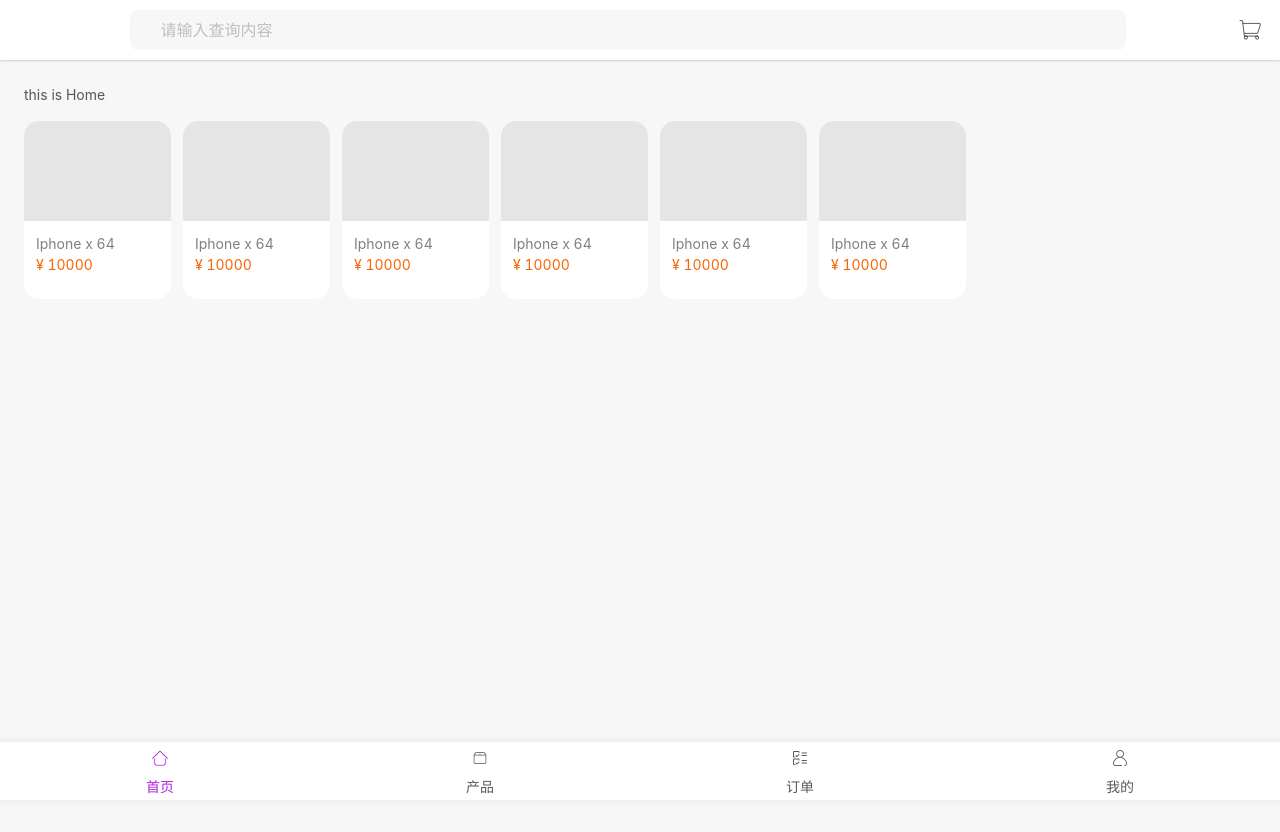
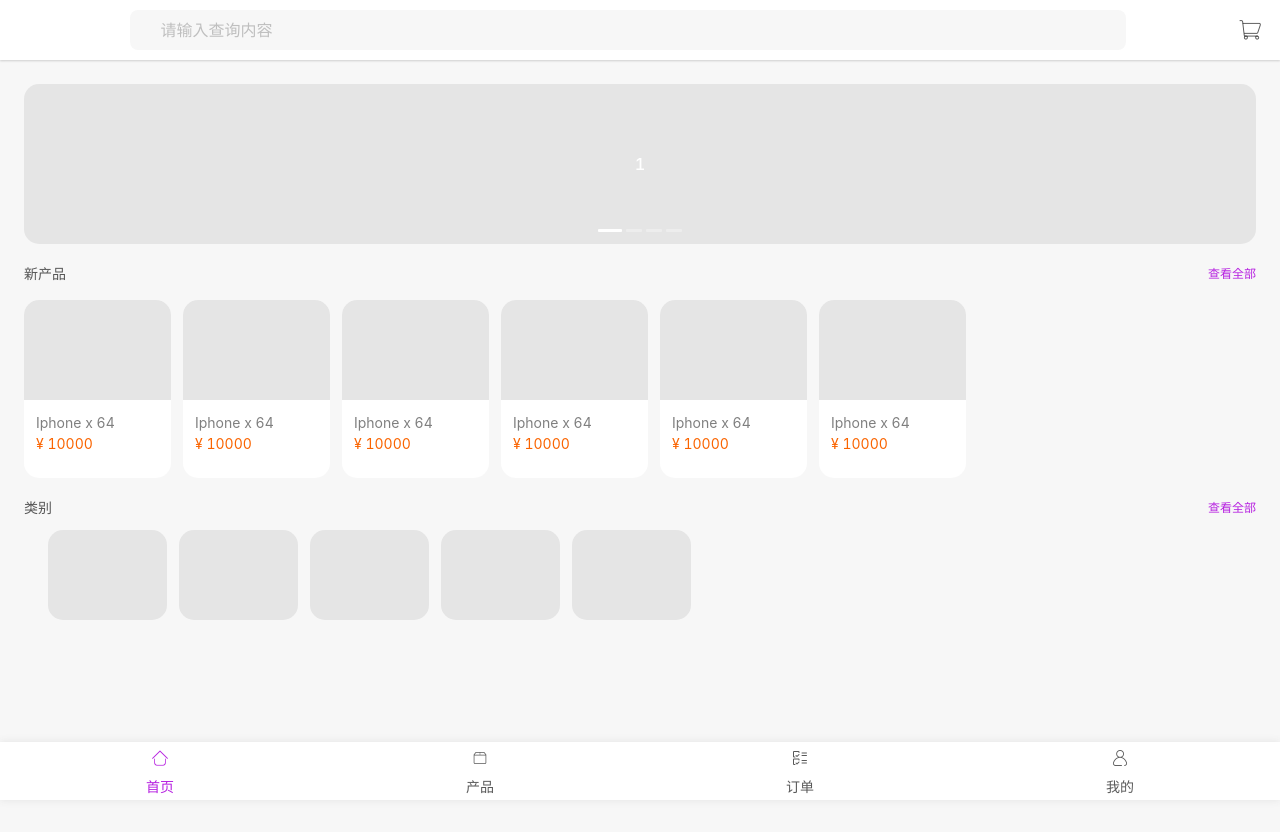
Before and after one commit to lazyYangn/shop-app, a Vue app: page /#/main/home in a window 1280 px wide. Before the commit this address led to /main/home#/main/home. Shown: the top 832 px of the page. Built offline with nearby package versions, Linux system fonts and the light colour scheme.

Commit message:
this is No.5

```diff
--- a/package.json
+++ b/package.json
@@ -8,6 +8,7 @@
   },
   "dependencies": {
     "ant-design-vue": "^1.6.5",
+    "better-scroll": "^2.0.2",
     "core-js": "^3.6.5",
     "vue": "^2.6.11",
     "vue-router": "^3.4.3"
--- a/src/App.vue
+++ b/src/App.vue
@@ -1,6 +1,8 @@
 <template>
   <div id="app">
-    <router-view></router-view>
+    <transition :name="transitionName">
+      <router-view></router-view>
+    </transition>
   </div>
 </template>
 
@@ -8,9 +10,108 @@
 export default {
   name: 'app',
   components: {},
+  data() {
+    return {
+      transitionName: '',
+    }
+  },
+  watch: {
+    $route(to, from) {
+      //此时假设从index页面跳转到pointList页面
+      // console.log(to); // "/pointList"
+      // console.log(from); // “/index”
+
+      if ((to.path == '/search' && from.path == '/main/home') || (to.path == '/main/home' && from.path == '/search')) {
+        const routeDeep = ['/main/home', '/search']
+        const toDepth = routeDeep.indexOf(to.path)
+        const fromDepth = routeDeep.indexOf(from.path)
+        if (fromDepth >= 0) {
+          this.transitionName = toDepth > fromDepth ? 'fold-left' : 'fold-right'
+        }
+      } else {
+        this.transitionName = ''
+      }
+    },
+  },
 }
 </script>
 
 <style>
 @import './assets/iconfont/iconfont.css';
+.fold-left-enter-active {
+  animation-name: fold-left-in;
+  animation-duration: 0.3s;
+}
+.fold-left-leave-active {
+  animation-name: fold-left-out;
+  animation-duration: 0.3s;
+}
+@keyframes fold-left-in {
+  0% {
+    -webkit-transform: translate3d(100%, 0, 0);
+    transform: translate3d(100%, 0, 0);
+    /* visibility: visible; */
+  }
+  /*50% {
+      transform: translate3d(50%, 0, 0);
+    }*/
+  100% {
+    -webkit-transform: translate3d(0, 0, 0);
+    transform: translate3d(0, 0, 0);
+  }
+}
+@keyframes fold-left-out {
+  0% {
+    -webkit-transform: translate3d(0, 0, 0);
+    transform: translate3d(0, 0, 0);
+  }
+  /*50% {
+      transform: translate3d(-50%, 0 , 0);
+    }*/
+  100% {
+    -webkit-transform: translate3d(-100%, 0, 0);
+    transform: translate3d(-100%, 0, 0);
+    /* visibility: hidden; */
+  }
+}
+.fold-right-enter-active {
+  animation-name: fold-right-in;
+  animation-duration: 0.3s;
+}
+.fold-right-leave-active {
+  animation-name: fold-right-out;
+  animation-duration: 0.3s;
+}
+@keyframes fold-right-in {
+  0% {
+    width: 100%;
+    -webkit-transform: translate3d(-100%, 0, 0);
+    transform: translate3d(-100%, 0, 0);
+    /* visibility: visible; */
+  }
+  /*50% {
+      transform: translate3d(50%, 0, 0);
+    }*/
+  100% {
+    width: 100%;
+    -webkit-transform: translate3d(0, 0, 0);
+    transform: translate3d(0, 0, 0);
+  }
+}
+@keyframes fold-right-out {
+  0% {
+    width: 100%;
+    -webkit-transform: translate3d(0, 0, 0);
+    transform: translate3d(0, 0, 0);
+  }
+  /*50% {
+      transform: translate3d(-50%, 0 , 0);
+    }*/
+  100% {
+    width: 100%;
+    -webkit-transform: translate3d(100%, 0, 0);
+    transform: translate3d(100%, 0, 0);
+    /* visibility: hidden; */
+  }
+}
 </style>
--- a/src/antd/index.js
+++ b/src/antd/index.js
@@ -1,10 +1,12 @@
 import Vue from 'vue'
-import { Input, Icon, Button, message, List } from 'ant-design-vue'
+import { Input, Icon, Button, message, List, Carousel, Avatar } from 'ant-design-vue'
 import 'ant-design-vue/dist/antd.css'
 Vue.use(Input)
 Vue.use(Icon)
 Vue.use(Button)
 Vue.use(List)
+Vue.use(Carousel)
+Vue.use(Avatar)
 
 Vue.prototype.$message = message
 message.config({
--- a/src/components/pages/tabs/Account.vue
+++ b/src/components/pages/tabs/Account.vue
@@ -1,3 +1,74 @@
 <template>
-    <div>this is D Page</div>
+  <div class="Acc">
+    <div class="bell">
+      <a-icon type="bell" />
+    </div>
+    <div class="avatarClass">
+      <a-avatar :size="100" icon="user" />
+    </div>
+    <a-list class="menu" item-layout="horizontal" :data-source="menu">
+      <a-list-item style="border:none" slot="renderItem" slot-scope="item">
+        <div>{{ item.name }}</div>
+        <a-icon type="right" />
+      </a-list-item>
+    </a-list>
+  </div>
 </template>
+
+<script>
+const menu = [
+  {
+    name: '个人信息',
+  },
+  {
+    name: '收货地址',
+  },
+  {
+    name: '历史订单',
+  },
+  {
+    name: '消息通知',
+  },
+  {
+    name: '绑定卡片',
+  },
+  {
+    name: '查看版本',
+  },
+  {
+    name: '退出登录',
+  },
+]
+export default {
+  name: 'Account',
+  data() {
+    return {
+      menu,
+    }
+  },
+  components: {},
+}
+</script>
+
+<style scoped>
+.Acc {
+  position: relative;
+}
+.bell {
+  position: absolute;
+  top: 24px;
+  right: 24px;
+  font-size: 24px;
+}
+.avatarClass {
+  height: 290px;
+  display: flex;
+  justify-content: center;
+  align-items: center;
+}
+.menu {
+  background-color: #fff;
+  height: 100%;
+  padding: 0 24px;
+}
+</style>
--- a/src/components/pages/tabs/Home.vue
+++ b/src/components/pages/tabs/Home.vue
@@ -4,9 +4,27 @@
       <div slot="right" class="iconfont icon-gouwuchezhengpin" @click="goto('/cart')"></div>
     </TopBar>
     <MyContent>
-      <div>this is Home</div>
+      <a-carousel :after-change="onChange">
+        <div><h3>1</h3></div>
+        <div><h3>2</h3></div>
+        <div><h3>3</h3></div>
+        <div><h3>4</h3></div>
+      </a-carousel>
+      <div class="title">
+        <div class="title-left">新产品</div>
+        <div class="title-right">查看全部</div>
+      </div>
       <div class="product-card-list">
         <ProductCard style="flex-shrink: 0;margin-right:12px;" v-for="item in 6" :key="item" :product="productData"></ProductCard>
+      </div>
+      <div class="title">
+        <div class="title-left">类别</div>
+        <div class="title-right">查看全部</div>
+      </div>
+      <div class="wrapper" ref="wrapper">
+        <ul class="list" ref="list">
+          <div v-for="item in 5" :key="item" style="flex-shrink: 0;margin-right: 12px;width:119px;height:90px;border-radius:15px;background-color:#E5E5E5"></div>
+        </ul>
       </div>
     </MyContent>
   </div>
@@ -16,21 +34,22 @@
 import TopBar from '@/components/topbar/TopBar'
 import MyContent from '@/components/content/MyContent'
 import ProductCard from '@/components/product/Product'
-
+import BScroll from 'better-scroll'
 export default {
   name: 'Home',
   components: {
     TopBar,
     MyContent,
     ProductCard,
+    BScroll,
   },
   methods: {
     goto(path) {
       this.$router.push({ path })
     },
-    // search(path) {
-    //   this.$router.push({ path })
-    // },
+    onChange(a, b, c) {
+      // console.log(a, b, c)
+    },
   },
   data() {
     return {
@@ -40,9 +59,42 @@
       },
     }
   },
+  mounted() {
+    this.$nextTick(() => {
+      // 使用 this.$nextTick 为了确保组件已经渲染完毕
+      let itemWidth = 138 // 这里是设置列表每一项的宽度
+      let margin = 0
+      // width是整个列表的宽度
+      let width = (itemWidth + margin) * 5 - margin
+      // console.log(width)
+      this.$refs.list.style.width = width + 'px' // 设置.list的宽度的宽度
+      this.$nextTick(() => {
+        if (!this.picScroll) {
+          this.picScroll = new BScroll(this.$refs.wrapper, {
+            scrollX: true,
+            eventPassthrough: 'vertical', // 忽略竖直方向的滚动
+          })
+        } else {
+          this.picScroll.refresh()
+        }
+      })
+    })
+  },
 }
 </script>
 <style scoped>
+.ant-carousel >>> .slick-slide {
+  text-align: center;
+  height: 160px;
+  line-height: 160px;
+  background: #e5e5e5;
+  overflow: hidden;
+  border-radius: 15px;
+}
+
+.ant-carousel >>> .slick-slide h3 {
+  color: #fff;
+}
 .product-card-list {
   display: flex;
   overflow-x: auto;
@@ -51,4 +103,29 @@
 ::-webkit-scrollbar {
   display: none;
 }
+.wrapper {
+  overflow: hidden;
+  white-space: nowrap; /*当子元素超过父元素宽度的时候，不会折行*/
+  margin-left: 24px;
+  margin-top: 12px;
+}
+
+.wrapper .list {
+  display: flex;
+  padding: 0px;
+}
+.title {
+  display: flex;
+  justify-content: space-between;
+  margin-top: 20px;
+  height: 20px;
+  line-height: 20px;
+}
+.title-left {
+  font-size: 14px;
+}
+.title-right {
+  font-size: 12px;
+  color: #b620e0;
+}
 </style>
--- a/src/router/index.js
+++ b/src/router/index.js
@@ -29,7 +29,6 @@
 ]
 
 const router = new VueRouter({
-  mode: 'history',
   routes,
 })
 
```
Also changed, not shown: 1 other file (tests, documents, lock files or other folders).
